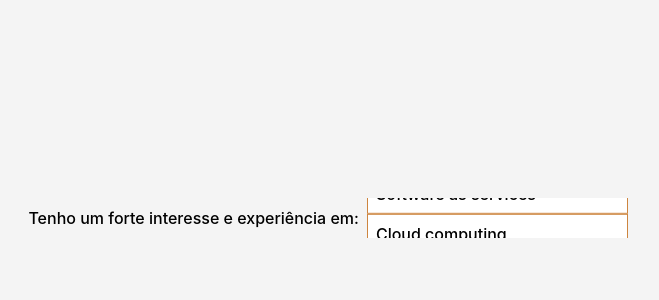
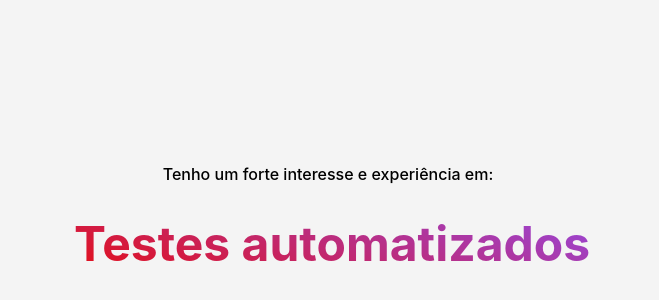
Before and after one commit to lucasdasial/lucasdasial-site, a React (Vite) app: page / in a window 1280 px wide. Shown: the part 182-482 px from the top of the page, without its empty margins (312-971 px from the left). Built offline with nearby package versions, Linux system fonts and the light colour scheme.

Commit message:
feat: add gradient text effect

```diff
--- a/src/App.css
+++ b/src/App.css
@@ -4,26 +4,61 @@
 
 
   display: flex;
+  flex-direction: column;
   justify-content: center;
   align-items: center;
 
   font-weight: 500;
 }
 
+.strong_points_label {
+  margin-bottom: 8px;
+}
+
+
 .words {
-  height: 40px;
+  height: 80px;
   overflow: hidden;
+
 }
 
 span {
   display: flex;
   align-items: center;
+  justify-content: center;
   height: 100%;
   padding: 8px;
   margin-left: 8px;
-  animation: spin_words 8s infinite;
-  background-color: white;
-  border: 1px solid peru
+  animation: spin_words 12s infinite;
+
+  font-size: 3rem;
+  font-weight: bold;
+
+}
+
+.apps {
+  background: linear-gradient(19deg, #21d4fd 0%, #b721ff 100%);
+  -webkit-background-clip: text;
+  -webkit-text-fill-color: transparent;
+}
+
+.api {
+  /* background: linear-gradient(19deg, #b721ff 0%, #d8cb11 100%); */
+  background: linear-gradient(19deg, #70b90a 0%, #38e8b9 100%);
+  -webkit-background-clip: text;
+  -webkit-text-fill-color: transparent;
+}
+
+.saas {
+  background: linear-gradient(19deg, #e80b0b 0%, #924be8 100%);
+  -webkit-background-clip: text;
+  -webkit-text-fill-color: transparent;
+}
+
+.cloud {
+  background: linear-gradient(19deg, #3721ff 0%, #1ae8d0 100%);
+  -webkit-background-clip: text;
+  -webkit-text-fill-color: transparent;
 }
 
 @keyframes spin_words {
@@ -36,27 +71,27 @@ span {
   }
 
   25% {
-    transform: translateY(-40px);
+    transform: translateY(-80px);
   }
 
   40% {
-    transform: translateY(-40px);
+    transform: translateY(-80px);
   }
 
   50% {
-    transform: translateY(-80px);
+    transform: translateY(-160px);
   }
 
   65% {
-    transform: translateY(-80px);
+    transform: translateY(-160px);
   }
 
   75% {
-    transform: translateY(-120px);
+    transform: translateY(-240px);
   }
 
   90% {
-    transform: translateY(-120px);
+    transform: translateY(-240px);
   }
 
   100% {
--- a/src/App.tsx
+++ b/src/App.tsx
@@ -6,12 +6,12 @@ function App() {
   return (
     <>
       <div className="box">
-        <p>Tenho um forte interesse e experiência em:</p>
+        <p className='strong_points_label'>Tenho um forte interesse e experiência em:</p>
         <div className="words">
-          <span>Apps mobile</span>
-          <span>Desenvolver APIs e integrações</span>
-          <span>Software as services</span>
-          <span>Cloud computing</span>
+          <span className='apps'>Apps mobile</span>
+          <span className='api'> Criação de APIs</span>
+          <span className='saas'>Testes automatizados</span>
+          <span className='cloud'>Cloud computing</span>
           {/* <span>Cloud computing</span> */}
         </div>
       </div>
```
